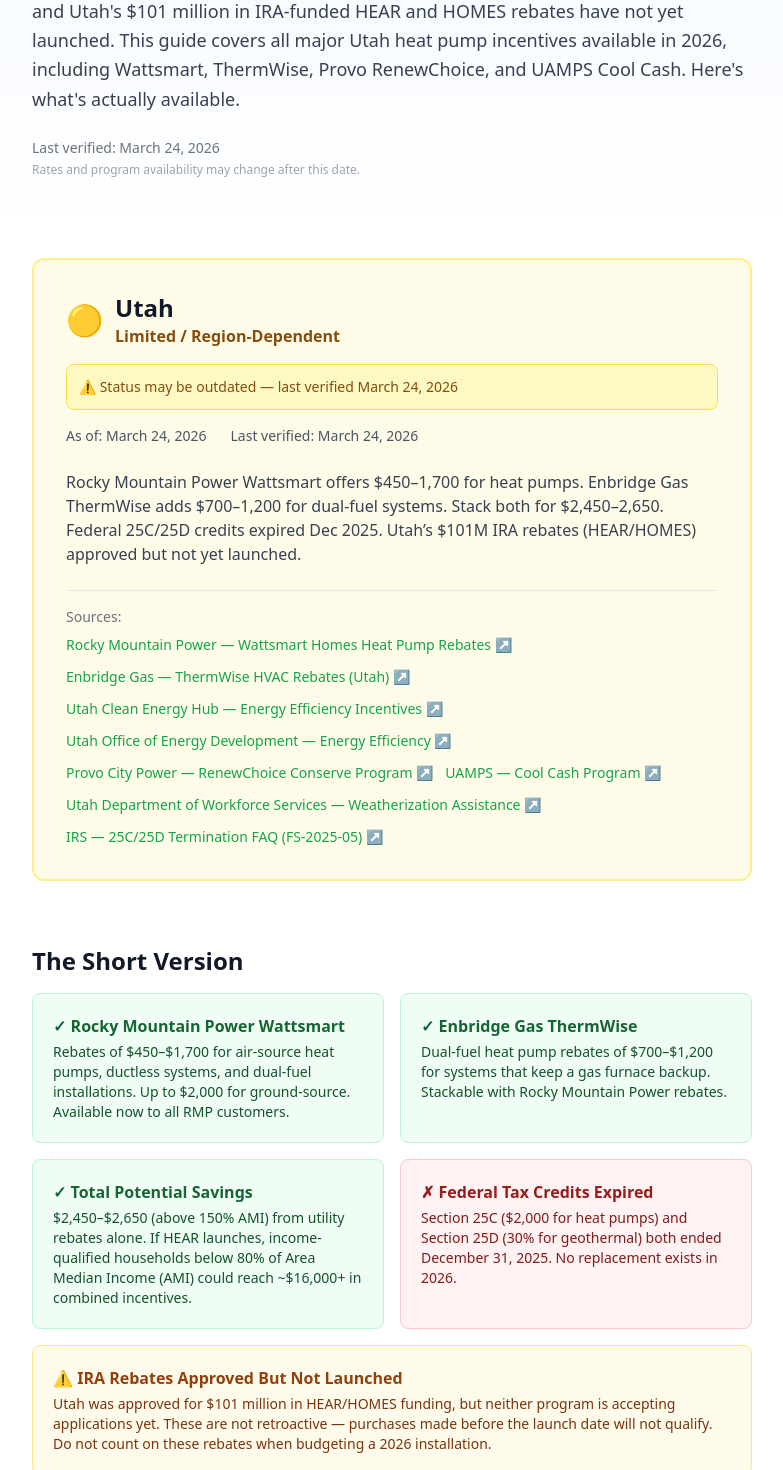
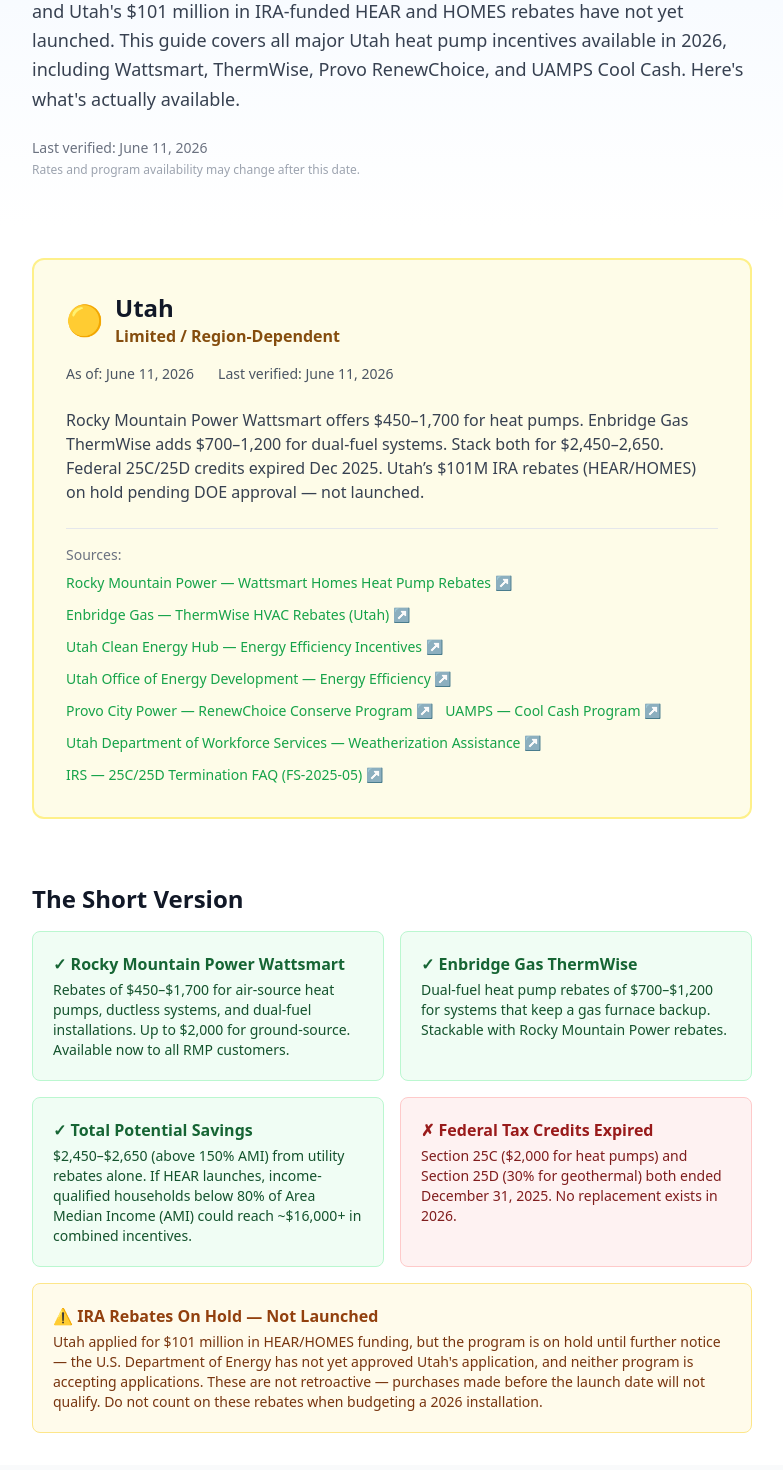
Before and after one commit to giniwproductions-88/homeenergybasics, a Next.js app: page /heat-pumps/states/ut in a window 1280 px wide. Shown: the part 340-1810 px from the top of the page, without its empty margins (248-1031 px from the left). Built offline with nearby package versions, Linux system fonts and the light colour scheme.

Commit message:
UT: HEAR/HOMES reframed as on hold pending DOE approval per energy.utah.gov, dates to June 2026, bump to 2026-06-11

```diff
--- a/src/app/heat-pumps/states/ut/page.tsx
+++ b/src/app/heat-pumps/states/ut/page.tsx
@@ -34,7 +34,7 @@
         name: "What heat pump rebates are available in Utah in 2026?",
         acceptedAnswer: {
           "@type": "Answer",
-          text: "Utah\u2019s main heat pump rebates in 2026 come from Rocky Mountain Power\u2019s Wattsmart program ($450\u2013$1,700 depending on system type) and Enbridge Gas\u2019s ThermWise program ($700\u2013$1,200 for dual-fuel systems). Federal Section 25C and 25D tax credits expired December 31, 2025. Utah\u2019s $101 million in IRA-funded HEAR and HOMES rebates have been approved but have not yet launched. Provo City Power and UAMPS member cities offer additional rebates of $200\u2013$1,000.",
+          text: "Utah\u2019s main heat pump rebates in 2026 come from Rocky Mountain Power\u2019s Wattsmart program ($450\u2013$1,700 depending on system type) and Enbridge Gas\u2019s ThermWise program ($700\u2013$1,200 for dual-fuel systems). Federal Section 25C and 25D tax credits expired December 31, 2025. Utah\u2019s $101 million in IRA-funded HEAR and HOMES rebates are on hold pending U.S. Department of Energy approval and have not launched. Provo City Power and UAMPS member cities offer additional rebates of $200\u2013$1,000.",
         },
       },
       {
@@ -66,7 +66,7 @@
         name: "When will Utah\u2019s IRA rebates (HEAR and HOMES) launch?",
         acceptedAnswer: {
           "@type": "Answer",
-          text: "As of March 2026, Utah\u2019s HEAR and HOMES programs have not launched. Utah was approved for approximately $101 million in combined funding, and the programs remain authorized through September 30, 2031. The Utah Office of Energy Development is the administering agency. The programs are not retroactive \u2014 purchases made before the launch date will not qualify for rebates.",
+          text: "As of June 2026, Utah\u2019s HEAR and HOMES programs have not launched and are on hold until further notice. The Utah Office of Energy Development applied to the U.S. Department of Energy in December 2024 for approximately $101 million in combined funding, but DOE has not yet approved Utah\u2019s application, and no funding will be distributed until it does. The federal programs remain authorized through September 30, 2031. The programs are not retroactive \u2014 purchases made before the launch date will not qualify for rebates.",
         },
       },
     ],
@@ -129,8 +129,8 @@
               <p className="text-sm text-red-900">Section 25C ($2,000 for heat pumps) and Section 25D (30% for geothermal) both ended December 31, 2025. No replacement exists in 2026.</p>
             </div>
             <div className="md:col-span-2 bg-amber-50 border border-amber-200 rounded-lg p-5">
-              <p className="font-semibold text-amber-800 mb-1">⚠ IRA Rebates Approved But Not Launched</p>
-              <p className="text-sm text-amber-900">Utah was approved for $101 million in HEAR/HOMES funding, but neither program is accepting applications yet. These are not retroactive — purchases made before the launch date will not qualify. Do not count on these rebates when budgeting a 2026 installation.</p>
+              <p className="font-semibold text-amber-800 mb-1">⚠ IRA Rebates On Hold — Not Launched</p>
+              <p className="text-sm text-amber-900">Utah applied for $101 million in HEAR/HOMES funding, but the program is on hold until further notice — the U.S. Department of Energy has not yet approved Utah&apos;s application, and neither program is accepting applications. These are not retroactive — purchases made before the launch date will not qualify. Do not count on these rebates when budgeting a 2026 installation.</p>
             </div>
           </div>
         </div>
@@ -156,7 +156,7 @@
         <div className="container-narrow">
           <h2 className="text-2xl font-bold text-gray-900 mb-4">Home Electrification and Appliance Rebates (HEAR)</h2>
           <p className="text-gray-700 leading-relaxed mb-6">
-            Utah was approved for approximately <strong>$101 million</strong> in combined HEAR and HOMES funding through the Inflation Reduction Act. The Utah Office of Energy Development administers both programs. As of March 2026, neither program has launched. About 23 states have live programs — Utah is not yet among them.
+            Utah applied for approximately <strong>$101 million</strong> in combined HEAR and HOMES funding through the Inflation Reduction Act in December 2024. The Utah Office of Energy Development will administer both programs, but as of June 2026 the U.S. Department of Energy has not approved Utah&apos;s application, and the state lists the program as on hold until further notice. Neither program has launched — many other states have live programs, but Utah is not among them.
           </p>
 
           <h3 className="text-lg font-semibold text-gray-900 mb-3">HEAR Rebate Structure (When Launched)</h3>
@@ -636,7 +636,7 @@
             </div>
             <div className="bg-white border border-gray-200 rounded-lg p-5">
               <p className="font-semibold text-gray-900">HEAR/HOMES Launch Date</p>
-              <p className="text-sm text-gray-600 mt-1">The Utah Office of Energy Development has not announced a launch date. When these programs open, income-qualified households could see dramatically larger rebates — up to $14,000 from HEAR alone.</p>
+              <p className="text-sm text-gray-600 mt-1">The program is on hold pending U.S. Department of Energy approval of Utah&apos;s application, and the Office of Energy Development has not announced a launch date. When these programs open, income-qualified households could see dramatically larger rebates — up to $14,000 from HEAR alone.</p>
             </div>
             <div className="bg-white border border-gray-200 rounded-lg p-5">
               <p className="font-semibold text-gray-900">HB 549 (2026 Legislative Session)</p>
--- a/src/data/incentives.ts
+++ b/src/data/incentives.ts
@@ -1759,9 +1759,9 @@
     stateCode: "UT",
     stateName: "Utah",
     status: "limited",
-    lastVerified: "2026-03-24",
-    summary:
-      "Rocky Mountain Power Wattsmart offers $450\u20131,700 for heat pumps. Enbridge Gas ThermWise adds $700\u20131,200 for dual-fuel systems. Stack both for $2,450\u20132,650. Federal 25C/25D credits expired Dec 2025. Utah\u2019s $101M IRA rebates (HEAR/HOMES) approved but not yet launched.",
+    lastVerified: "2026-06-11",
+    summary:
+      "Rocky Mountain Power Wattsmart offers $450\u20131,700 for heat pumps. Enbridge Gas ThermWise adds $700\u20131,200 for dual-fuel systems. Stack both for $2,450\u20132,650. Federal 25C/25D credits expired Dec 2025. Utah\u2019s $101M IRA rebates (HEAR/HOMES) on hold pending DOE approval \u2014 not launched.",
     sources: [
       {
         label: "Rocky Mountain Power \u2014 Wattsmart Homes Heat Pump Rebates",
```
